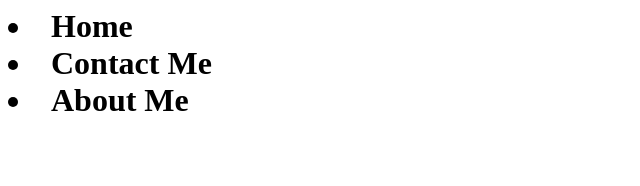
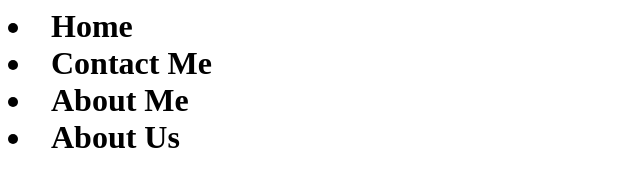
Before and after one commit to rnhandoyo/HelloWorld, a plain HTML site: page navBar.html in a window 1280 px wide. Shown: the whole page, without its empty margins (0-640 px from the left). Drawn offline with Linux system fonts and the light colour scheme.

Commit message:
Added about us on navbar

```diff
--- a/navBar.html
+++ b/navBar.html
@@ -4,6 +4,7 @@
             <li>Home</li>
             <li>Contact Me</li>
             <li>About Me</li>
+            <li>About Us</li>
         </h1>
     </body>
 </html>
```
